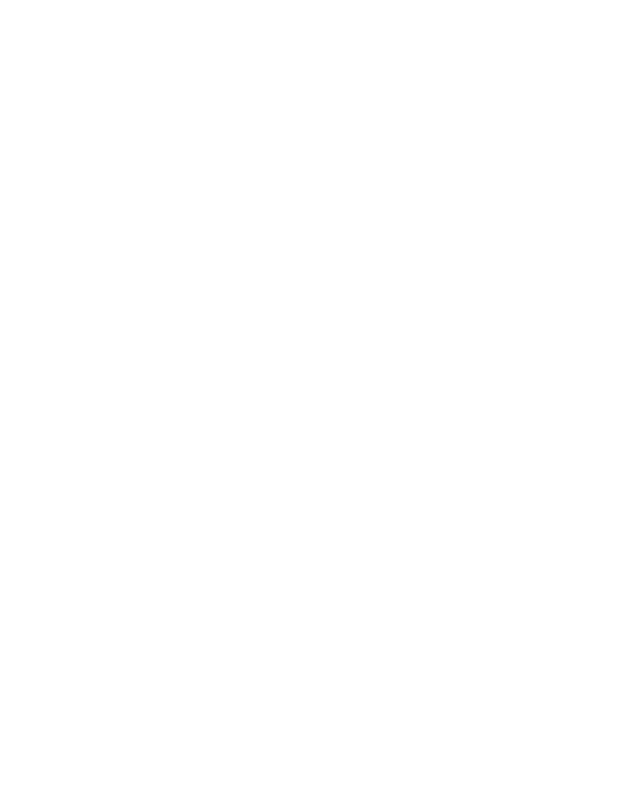
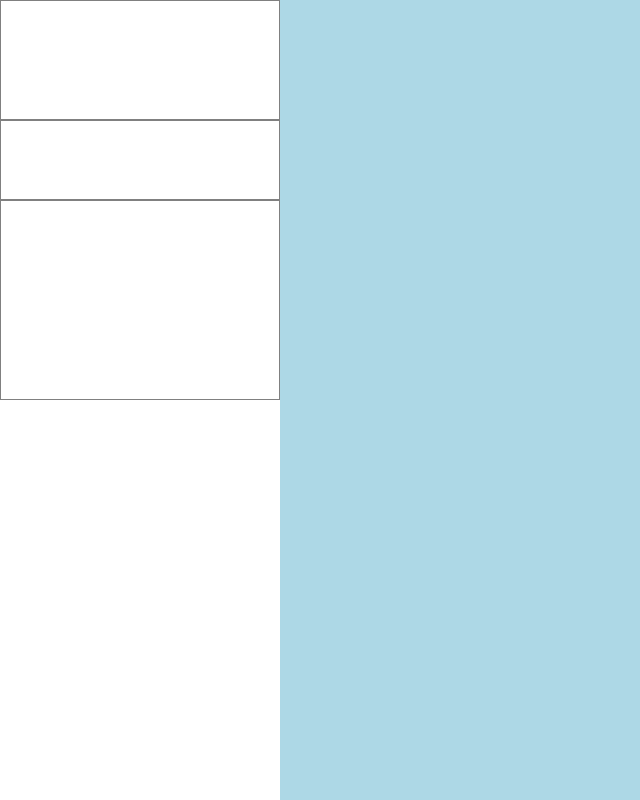
Before and after one commit to DaeguDude/TOP-todolist, a plain HTML site: page index.html in a window 1280 px wide. Shown: the whole page, without its empty margins (0-640 px from the left). Drawn offline with Linux system fonts and the light colour scheme.

Commit message:
Working on landding page

```diff
--- a/css/style.css
+++ b/css/style.css
@@ -1,3 +1,61 @@
+* {
+  margin: 0;
+  padding: 0;
+  box-sizing: border-box;
+}
+
+body {
+  background-image: url('/img/main-background.jpg');
+  background-position: center;
+}
+
 .container {
   height: 100vh;
+
+  display: flex;
 }
+
+header {
+  width: 280px;
+
+  background: #fff;
+}
+
+.header-container {
+  width: 100%;
+  height: 100%;
+
+  display: flex;
+  flex-direction: column;
+}
+
+.header-container .items {
+  border: 1px solid gray;
+}
+
+.header-container .title {
+  height: 120px;
+}
+
+.header-container .create-task-btn {
+  height: 80px;
+}
+
+.header-container .category {
+  height: 200px;
+}
+
+main {
+  flex: 1;
+
+  background: lightblue;
+}
+
+.main-container {
+  width: 100%;
+  height: 100%;
+}
+
+
+
+/* let's add some background */
--- a/index.html
+++ b/index.html
@@ -7,6 +7,17 @@
   <title>TodoList</title>
 </head>
 <body>
-
+  <div class="container">
+    <header>
+      <div class="header-container">
+        <div class="title items"></div>
+        <div class="create-task-btn items"></div>
+        <div class="category items"></div>
+      </div>
+    </header>
+    <main>
+      <div class="main-container"></div>
+    </main>
+  </div>
 </body>
 </html>
```
Also changed, not shown: img/main-background.jpg (added).
